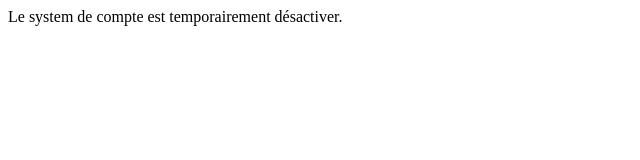
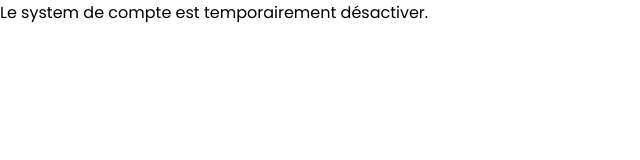
Before and after one commit to danbenba/danbenba.github.io, a plain HTML site: page account.html in a window 1280 px wide. Shown: the whole page, without its empty margins (0-640 px from the left). Drawn offline with Linux system fonts and the light colour scheme.

Commit message:
Modification:1

```diff
--- a/account.html
+++ b/account.html
@@ -1 +1,8 @@
-Le system de compte est temporairement désactiver.
+<!DOCTYPE html>
+<html>
+  <head>
+    <meta charset="utf-8">
+    <title>Miral - Logiciel</title>
+    <link rel="stylesheet" href="css/account.css">
+  </head>
+    Le system de compte est temporairement désactiver.
--- /dev/null
+++ b/css/account.css
@@ -0,0 +1,8 @@
+@import url('https://fonts.googleapis.com/css2?family=Poppins:wght@300;400;500;600;700;800;900&display=swap');
+*
+{
+    margin: 0;
+    padding: 0;
+    box-sizing: border-box;
+    font-family: 'Poppins', sans-serif;
+}
```
